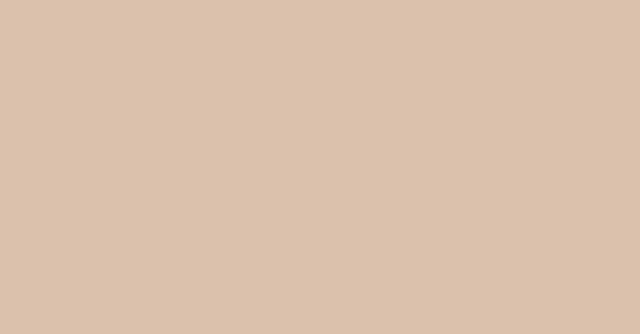
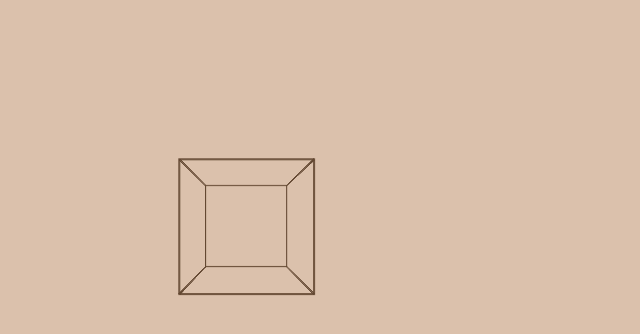
Before and after one commit to adipony/spacehey-coffeecore-layout, a plain HTML site: page index.html in a window 1280 px wide. Shown: the whole page, without its empty margins (0-640 px from the left). Drawn offline with Linux system fonts and the light colour scheme.

Commit message:
Fix spacing

```diff
--- a/index.html
+++ b/index.html
@@ -255,9 +255,9 @@ table.comments-table, .comments-replies {
   width: var(--cube-pfp-size);
   height: var(--cube-pfp-size);
   perspective: 200px;
-  position: relative;
-  bottom: 270px;
-  right: 340px;
+  position: absolute;
+  top: 150px;
+  left: 170px;
 }
 
 .general-about .pfp-fallback {
```
